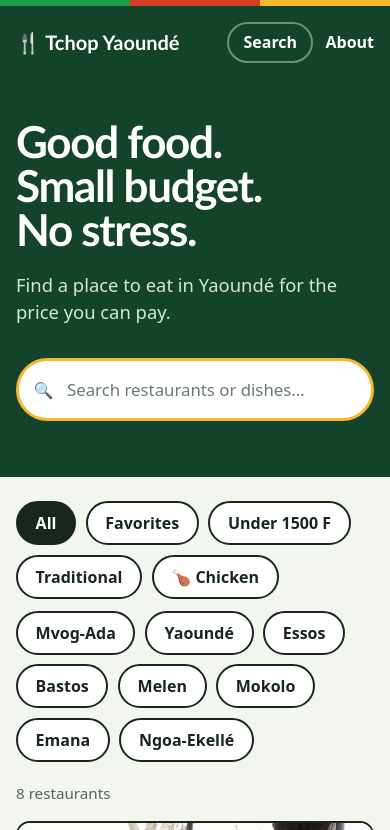
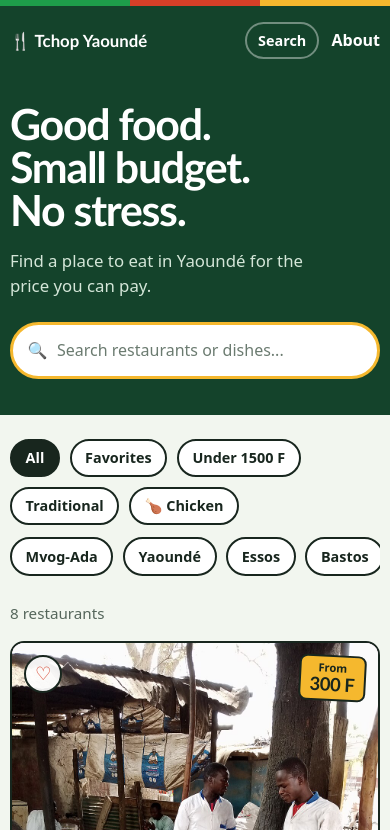
Before and after one commit to Afronhox/Tchop-Yaounde, a plain HTML site: page index.html in a window 390 px wide. Shown: the top 830 px of the page. Drawn offline with Linux system fonts and the light colour scheme.

Commit message:
style: improve mobile layout

```diff
--- a/style.css
+++ b/style.css
@@ -600,6 +600,71 @@ dialog::backdrop {
   }
 }
 
+@media (max-width: 640px) {
+  .wrap {
+    width: min(1120px, 100% - 1.25rem);
+  }
+
+  .logo {
+    font-size: 1.05rem;
+  }
+
+  .header-search {
+    padding: 0.35rem 0.7rem;
+    font-size: 0.9rem;
+  }
+
+  .hero {
+    padding-block: 1.75rem 2.25rem;
+  }
+
+  .hero h1 {
+    font-size: clamp(2.1rem, 11vw, 3rem);
+  }
+
+  .hero__sub {
+    margin: 1rem 0 1.5rem;
+    font-size: 1.05rem;
+  }
+
+  .search input {
+    font-size: 1rem;
+    padding: 0.85rem 1rem 0.85rem 2.75rem;
+  }
+
+  .chip {
+    padding: 0.4rem 0.85rem;
+    font-size: 0.9rem;
+  }
+
+  .filters--area {
+    flex-wrap: nowrap;
+    overflow-x: auto;
+    padding-bottom: 0.4rem;
+    -webkit-overflow-scrolling: touch;
+  }
+
+  .filters--area .chip {
+    flex-shrink: 0;
+  }
+
+  .price-tag {
+    padding: 0.3rem 0.55rem 0.35rem;
+  }
+
+  .price-tag__amount {
+    font-size: 1.15rem;
+  }
+
+  .card__name {
+    font-size: 1.25rem;
+  }
+
+  .dialog__head h2 {
+    font-size: 1.35rem;
+  }
+}
+
 @media (prefers-reduced-motion: reduce) {
   html {
     scroll-behavior: auto;
```
Also changed, not shown: 1 other file.
